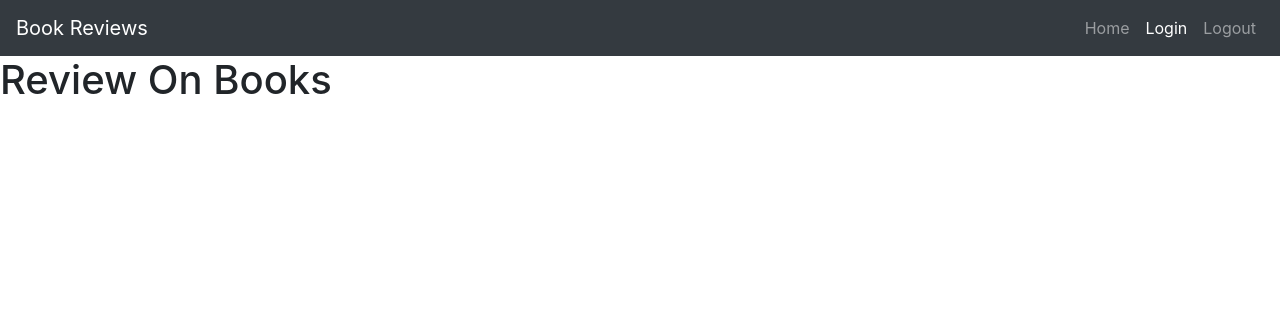
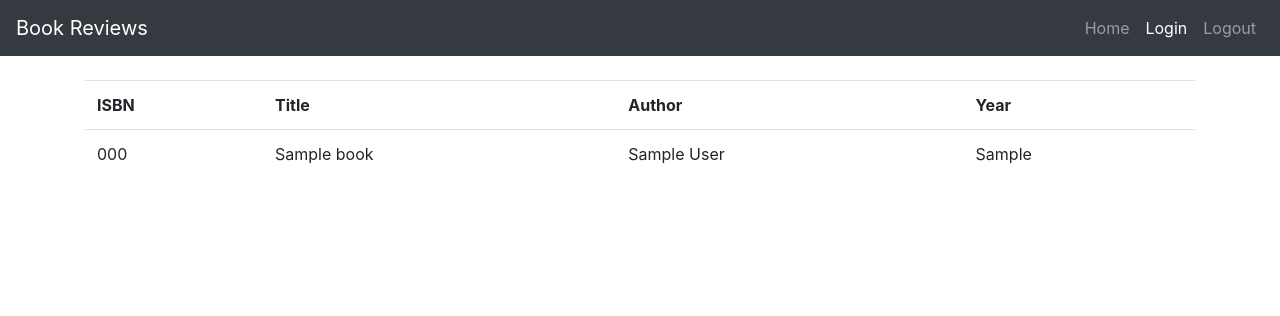
Before and after one commit to VECHAPAVANKUMAR/Software_App_Development, a Flask app: page /user in a window 1280 px wide. Shown: the top 316 px of the page. Run offline with Flask 2, Linux system fonts and the light colour scheme; the visitor is signed in with stand-in values (Sample User, id 1); tables that the repository leaves empty hold one stand-in row (values such as "Sample post"); some libraries are stand-ins or nearby versions.

Commit message:
Done with Books

```diff
--- a/Web Programming/project1/application.py
+++ b/Web Programming/project1/application.py
@@ -122,7 +122,8 @@ def user() :
 
     if session.get("user_email") :
         user_email = session["user_email"]
-        return render_template("user.html", user=user_email)
+        books = Book.query.all()
+        return render_template("user.html", user=user_email, books=books)
     else :
         flash("You are not logged in!")
         return redirect("login")
--- a/Web Programming/project1/models.py
+++ b/Web Programming/project1/models.py
@@ -38,3 +38,7 @@ class Book(db.Model) :
         self.title = title
         self.author = author
         self.year = year
+
+    def __repr__(self) :
+
+        return "ISBN : " + self.isbn + " | Title : " + self.title + " | Author : " + self.author + " | Year : " + self.year
--- a/Web Programming/project1/templates/register.html
+++ b/Web Programming/project1/templates/register.html
@@ -84,7 +84,7 @@
             <a class="nav-link" href="./">Home<span class="sr-only">(current)</span></a>
             </li>
           <li class="nav-item active">
-            <a class="nav-link" href="/register">Sign Up<span class="sr-only">(current)</span></a>
+            <a class="nav-link" href="/register">Sign Up</a>
           </li>
           <li class="nav-item">
             <a class="nav-link" href="/login">Login</a>
--- a/Web Programming/project1/templates/user.html
+++ b/Web Programming/project1/templates/user.html
@@ -8,7 +8,7 @@
     <link rel="stylesheet" href="https://cdnjs.cloudflare.com/ajax/libs/twitter-bootstrap/4.4.1/css/bootstrap.min.css">
     <link rel="stylesheet" href="https://cdnjs.cloudflare.com/ajax/libs/font-awesome/5.11.2/css/all.min.css">
     <link rel="stylesheet" href="style.css">
-    <title>Title</title>
+    <title>Books</title>
     <style>
         #pop {
             text-align: center;
@@ -58,7 +58,28 @@
     {% endif %}
     {% endwith %}
 
-    <h1>Review On Books</h1>
+    <div class="container">
+        <br>
+        <table class="table">
+            <tbody>
+                <tr>
+                    <th>ISBN</th>
+                    <th>Title</th>
+                    <th>Author</th>
+                    <th>Year</th>
+                    {% for book in books %}
+                <tr>
+                    <td>{{ book.isbn }}</td>
+                    <td>{{ book.title}}</td>
+                    <td>{{ book.author }}</td>
+                    <td>{{ book.year }}</td>
+                </tr>
+                {% endfor %}
+                </tr>
+            </tbody>
+        </table>
+
+    </div>
     <script src="https://cdnjs.cloudflare.com/ajax/libs/jquery/3.4.1/jquery.slim.min.js"></script>
     <script src="https://cdnjs.cloudflare.com/ajax/libs/popper.js/1.16.0/umd/popper.min.js"></script>
     <script src="https://cdnjs.cloudflare.com/ajax/libs/twitter-bootstrap/4.4.1/js/bootstrap.min.js"></script>
```
Also changed, not shown: Web Programming/project1/import.py (+12 -13 lines), Web Programming/project1/templates/admin.html (+14 -0 lines), Web Programming/project1/templates/index.html (+10 -4 lines), Web Programming/project1/templates/login.html (+13 -5 lines), Web Programming/project1/templates/profile.html (+20 -0 lines), Web Programming/project1/static/images/book.png (added).
